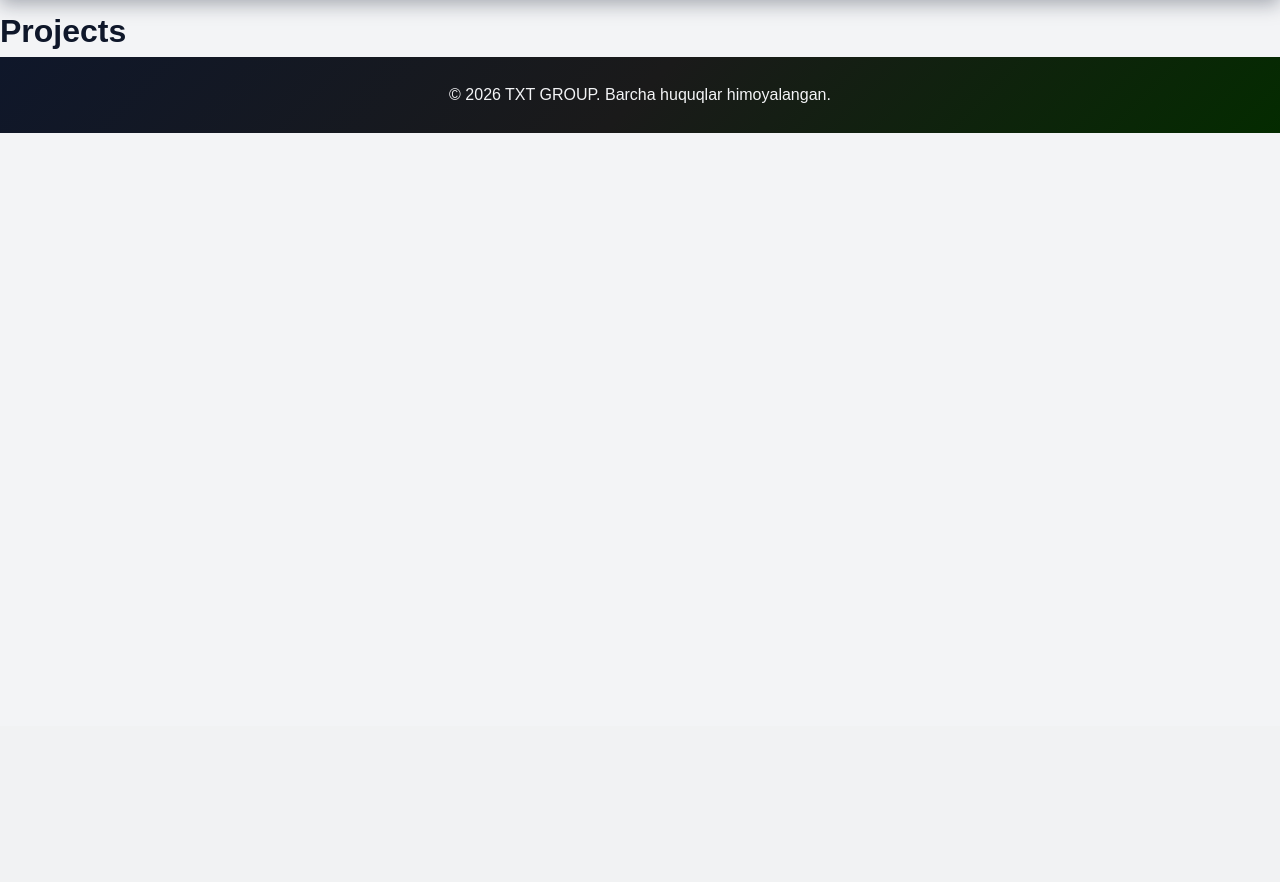
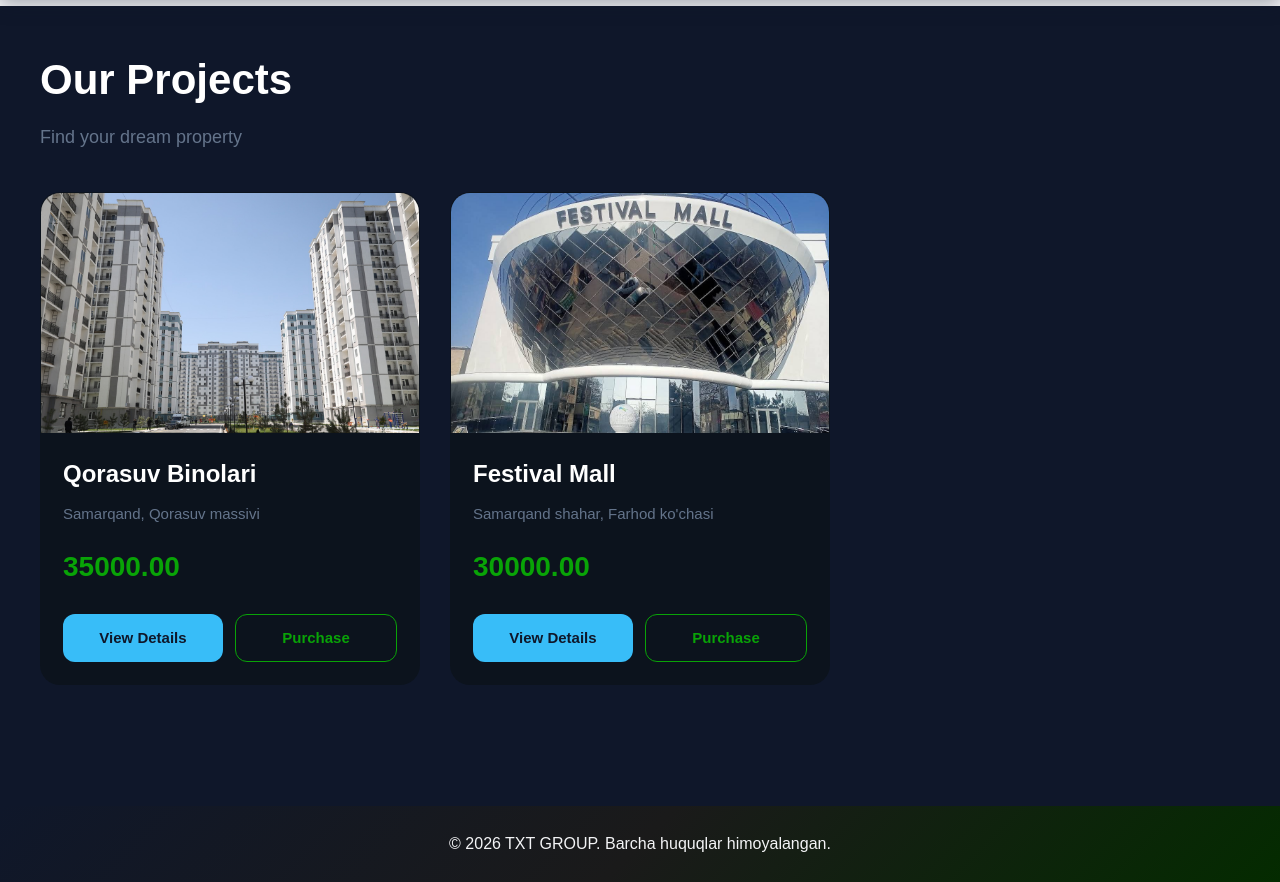
Before and after one commit to aminrustamoff/toychibek, a Django app: page /explore-projects/ in a window 1280 px wide. Shown: the part 74-956 px from the top of the page. Before the commit the page ends 207 px from the top, so only its background shows below. Run offline with Django 4.2, Linux system fonts and the light colour scheme; data comes from the database, SQL or seed files in the repository; both versions use the stored data as it was after the commit.

Commit message:
add explore projects page

```diff
--- a/TXTgroup/settings.py
+++ b/TXTgroup/settings.py
@@ -122,3 +122,7 @@ STATIC_URL = 'static/'
 # https://docs.djangoproject.com/en/4.2/ref/settings/#default-auto-field
 
 DEFAULT_AUTO_FIELD = 'django.db.models.BigAutoField'
+
+MEDIA_URL = '/media/'
+
+MEDIA_ROOT = BASE_DIR / 'media'
--- a/TXTgroup/urls.py
+++ b/TXTgroup/urls.py
@@ -17,7 +17,16 @@ Including another URLconf
 from django.contrib import admin
 from django.urls import path, include
 
+from TXTgroup import settings
+from django.conf.urls.static import static
+
 urlpatterns = [
     path('admin/', admin.site.urls),
     path('', include('core.urls')),
 ]
+
+if settings.DEBUG:
+    urlpatterns += static(
+        settings.MEDIA_URL,
+        document_root=settings.MEDIA_ROOT
+    )
--- a/core/models.py
+++ b/core/models.py
@@ -14,7 +14,7 @@ class Contact(models.Model):
     created_at = models.DateTimeField(auto_now_add=True)
 
 class Project(models.Model):
-    image = models.ImageField(upload_to='static/images/')
+    image = models.ImageField(upload_to='project_images/')
     name = models.CharField(max_length=100)
     description = models.TextField()
     rooms = models.IntegerField()
--- /dev/null
+++ b/core/static/scripts/explore_projects.js
@@ -0,0 +1,13 @@
+const purchaseButtons = document.querySelectorAll('.purchase-btn');
+
+purchaseButtons.forEach(button => {
+
+    button.addEventListener('click', () => {
+
+        const projectName = button.dataset.project;
+
+        alert(`You selected: ${projectName}`);
+
+    });
+
+});
--- /dev/null
+++ b/core/static/styles/explore_project.css
@@ -0,0 +1,137 @@
+.projects-container {
+    padding: 40px;
+    background: var(--black);
+    min-height: 100vh;
+}
+
+.projects-header {
+    margin-bottom: 40px;
+}
+
+.projects-header h1 {
+    color: var(--white);
+    font-size: 42px;
+    margin-bottom: 10px;
+}
+
+.projects-header p {
+    color: var(--text-gray);
+    font-size: 18px;
+}
+
+.projects-grid {
+    display: grid;
+    grid-template-columns: repeat(auto-fill, minmax(320px, 1fr));
+    gap: 30px;
+}
+
+.project-card {
+    background: var(--dark-gray);
+    border-radius: 20px;
+    overflow: hidden;
+    transition: 0.3s;
+    border: 1px solid transparent;
+}
+
+.project-card:hover {
+    transform: translateY(-6px);
+    border-color: var(--sky-blue);
+    box-shadow: 0 10px 30px rgba(56, 189, 248, 0.15);
+}
+
+.project-image {
+    width: 100%;
+    height: 240px;
+    overflow: hidden;
+}
+
+.project-image img {
+    width: 100%;
+    height: 100%;
+    object-fit: cover;
+    transition: 0.4s;
+}
+
+.project-card:hover img {
+    transform: scale(1.05);
+}
+
+.project-content {
+    padding: 22px;
+}
+
+.project-top {
+    margin-bottom: 18px;
+}
+
+.project-top h2 {
+    color: var(--white);
+    font-size: 24px;
+    margin-bottom: 8px;
+}
+
+.project-location {
+    color: var(--text-gray);
+    font-size: 15px;
+}
+
+.project-price {
+    color: var(--coral);
+    font-size: 28px;
+    font-weight: bold;
+    margin-bottom: 24px;
+}
+
+.project-buttons {
+    display: flex;
+    gap: 12px;
+}
+
+.details-btn,
+.purchase-btn {
+    flex: 1;
+    padding: 12px;
+    border-radius: 12px;
+    border: none;
+    cursor: pointer;
+    font-size: 15px;
+    font-weight: 600;
+    transition: 0.3s;
+    text-align: center;
+    text-decoration: none;
+}
+
+.details-btn {
+    background: var(--sky-blue);
+    color: var(--black);
+}
+
+.details-btn:hover {
+    opacity: 0.9;
+}
+
+.purchase-btn {
+    background: transparent;
+    border: 1px solid var(--coral);
+    color: var(--coral);
+}
+
+.purchase-btn:hover {
+    background: var(--coral);
+    color: var(--white);
+}
+
+@media (max-width: 768px) {
+
+    .projects-container {
+        padding: 20px;
+    }
+
+    .projects-header h1 {
+        font-size: 32px;
+    }
+
+    .project-buttons {
+        flex-direction: column;
+    }
+}
--- a/core/templates/projects/explore_projects.html
+++ b/core/templates/projects/explore_projects.html
@@ -1,15 +1,68 @@
 {% extends 'base.html' %}
+{% load static %}
 
 {% block title %}Projects{% endblock %}
 
+{% block styles %}
+    <link rel="stylesheet" href="{% static 'styles/explore_project.css' %}">
+{% endblock %}
+
 {% block content %}
-    <h1>Projects</h1>
-    <ul>
+
+<div class="projects-container">
+
+    <div class="projects-header">
+        <h1>Our Projects</h1>
+        <p>Find your dream property</p>
+    </div>
+
+    <div class="projects-grid">
+
         {% for project in projects %}
-            <li>
-                <a href="{% url 'project_detail' project.id %}">{{ project.name }}</a>
-                <p>{{ project.description }}</p>
-            </li>
+        <div class="project-card">
+
+            <div class="project-image">
+                <img src="{{ project.image.url }}" alt="{{ project.name }}">
+            </div>
+
+            <div class="project-content">
+
+                <div class="project-top">
+                    <h2>{{ project.name }}</h2>
+                    <span class="project-location">
+                        {{ project.location }}
+                    </span>
+                </div>
+
+                <div class="project-price">
+                    {{ project.price }}
+                </div>
+
+                <div class="project-buttons">
+
+                    <a href="{% url 'project_detail' project.id %}"
+                       class="details-btn">
+                        View Details
+                    </a>
+
+                    <button class="purchase-btn"
+                            data-project="{{ project.name }}">
+                        Purchase
+                    </button>
+
+                </div>
+
+            </div>
+
+        </div>
         {% endfor %}
-    </ul>
+
+    </div>
+
+</div>
+
 {% endblock %}
+
+{% block extra_js %}
+    <script src="{% static 'scripts/explore_projects.js' %}"></script>
+{% endblock %}
--- a/core/views.py
+++ b/core/views.py
@@ -1,4 +1,4 @@
-from django.shortcuts import render, redirect
+from django.shortcuts import render, redirect, get_object_or_404
 from .forms import CommentForm, ContactForm
 from .models import Comments, Contact, Project, Lead
 
@@ -35,9 +35,12 @@ def contacts(request):
     return render(request, 'contact.html', {'form': form})
 
 def explore_projects(request):
-    return render(request, 'projects/explore_projects.html')
+
+    projects = Project.objects.all()
+    return render(request, 'projects/explore_projects.html', {'projects': projects})
 
 
 
-def project_detail(request):
-    return render(request, 'projects/project_detail.html')
+def project_detail(request, project_id):
+    project = get_object_or_404(Project, id=project_id)
+    return render(request, 'projects/project_detail.html', {'project': project})
```
Also changed, not shown: db.sqlite3, media/project_images/festival_mall.jpeg (added), media/project_images/qorasuv1.jpg (added).
